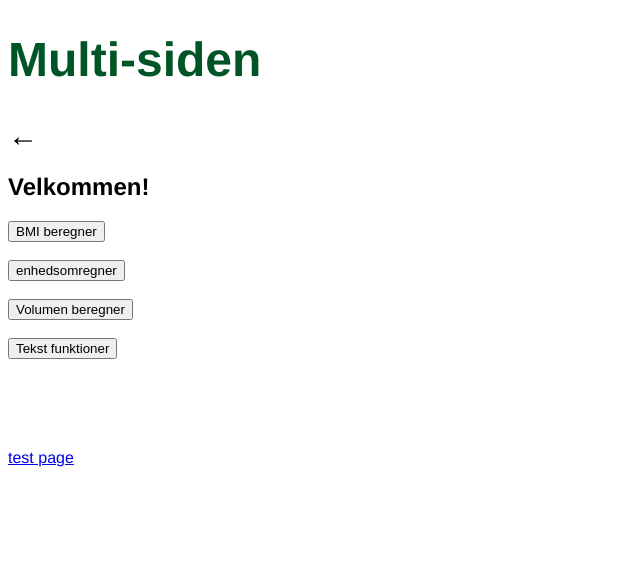
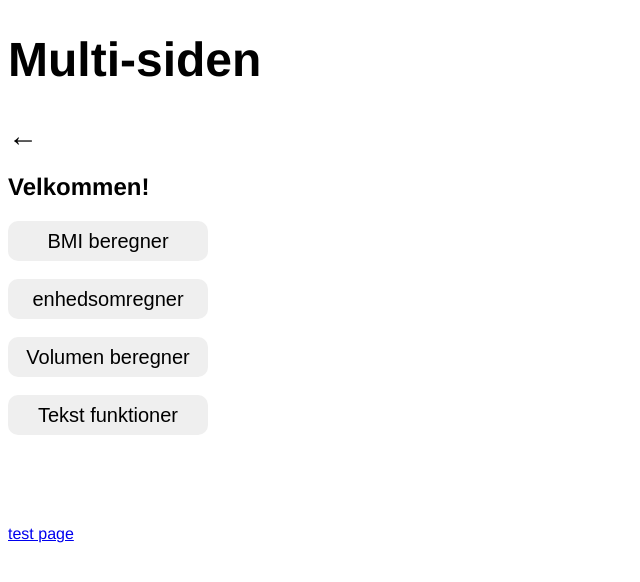
Before and after one commit to jasonj06/multi_siden, a Flask app: page / in a window 1280 px wide. Shown: the top 582 px of the page, without its empty margins (0-640 px from the left). Run offline with Flask 3, Linux system fonts and the light colour scheme.

Commit message:
Add class for index buttons

```diff
--- a/static/style.css
+++ b/static/style.css
@@ -35,7 +35,7 @@
   }
 
 h1 {
-    color: #005526;
+    color: hsl(0, 0%, 0%);
     font-size: 48px;
 }
 
@@ -47,3 +47,13 @@ h6 {
 body {
     font-family: Helvetica, sans-serif;
 }
+
+.index_buttons {
+  border: none;
+  width: 200px;
+  height: 40px;
+  font-size: 20px;
+  cursor: pointer;
+  border-radius: 10px;
+  justify-self: center;
+}
```
